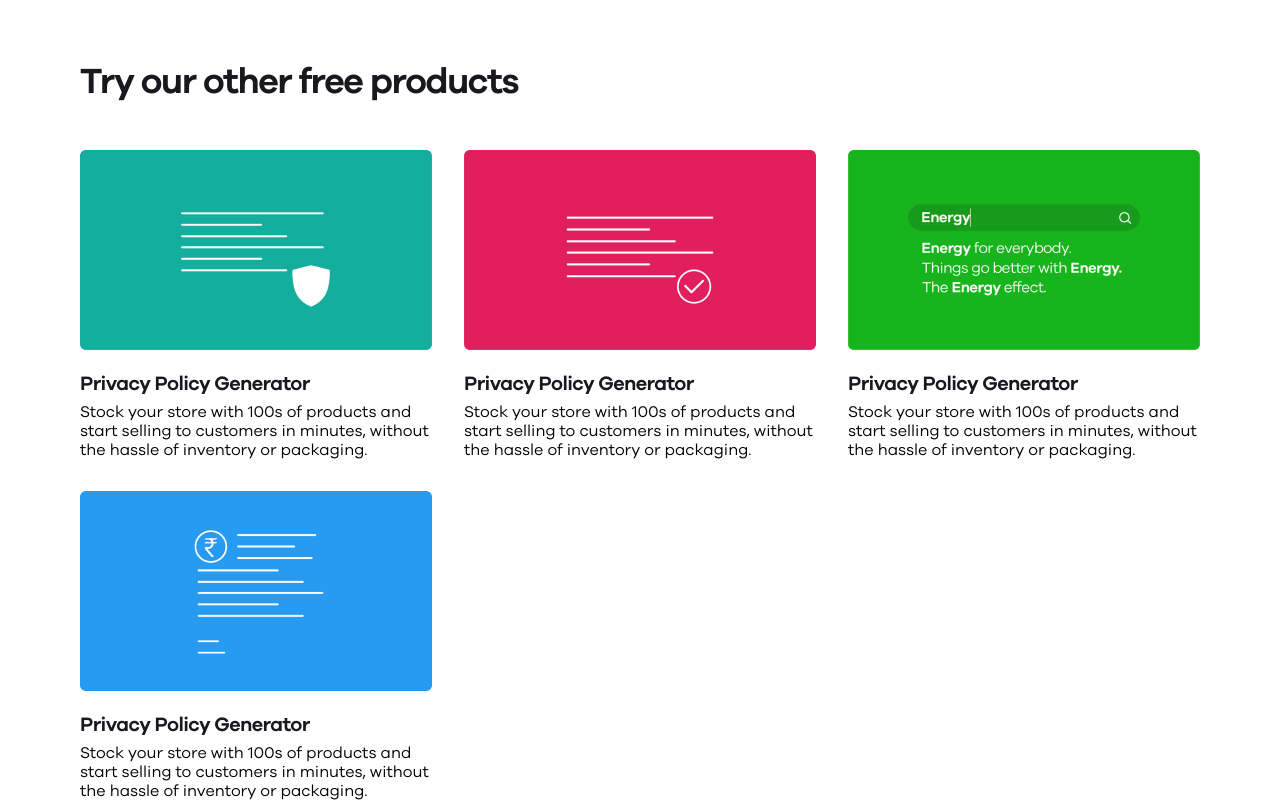
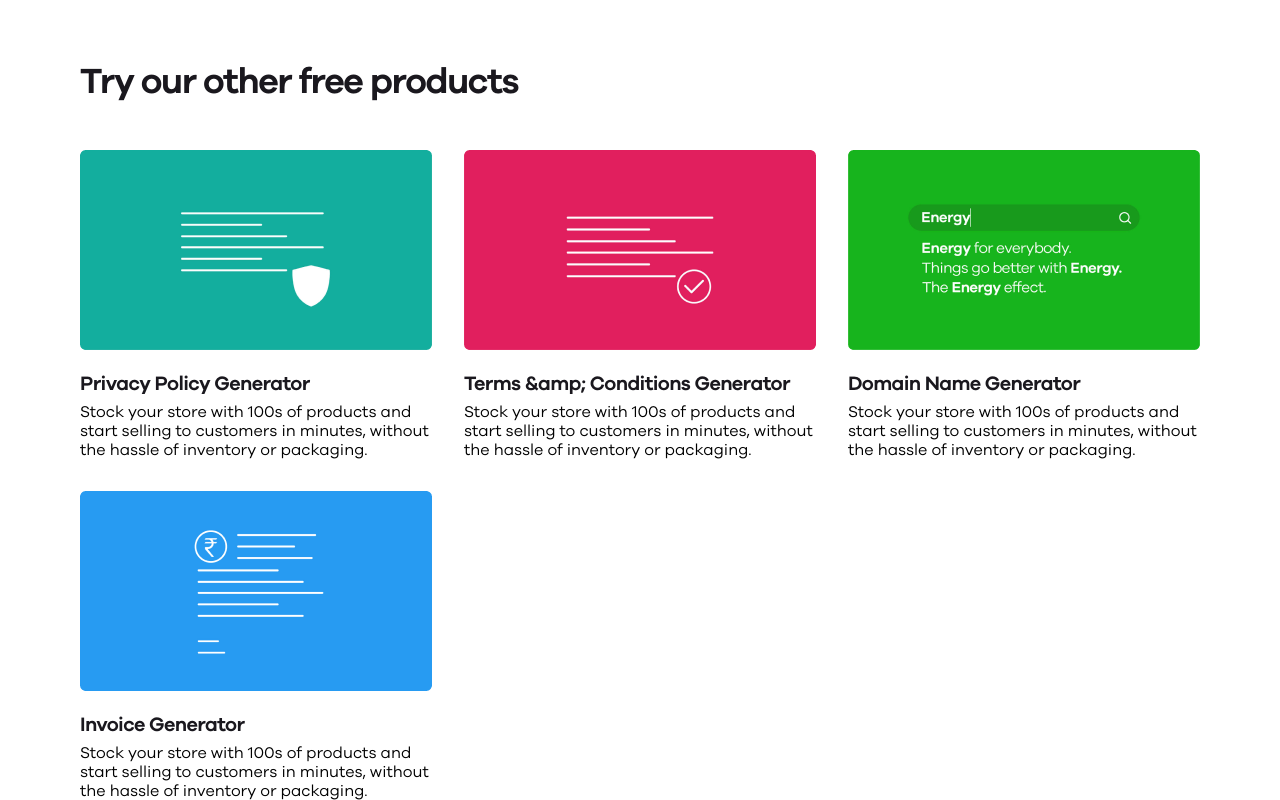
Before and after one commit to nerdyspook/dukaan_frontend_assignment, a React (Create React App) app: page / in a window 1280 px wide. Shown: the part 2040-2840 px from the top of the page. Built offline with nearby package versions, Linux system fonts and the light colour scheme.

Commit message:
fix: product card title

```diff
--- a/src/components/ProductCard/ProductCard.jsx
+++ b/src/components/ProductCard/ProductCard.jsx
@@ -4,7 +4,7 @@ const ProductCard = ({ image, title, details }) => {
   return (
     <div className="product_card">
       <img src={image} alt="privacy generator" />
-      <h4 className="heading">Privacy Policy Generator</h4>
+      <h4 className="heading">{title}</h4>
       <p>{details}</p>
     </div>
   );
```
